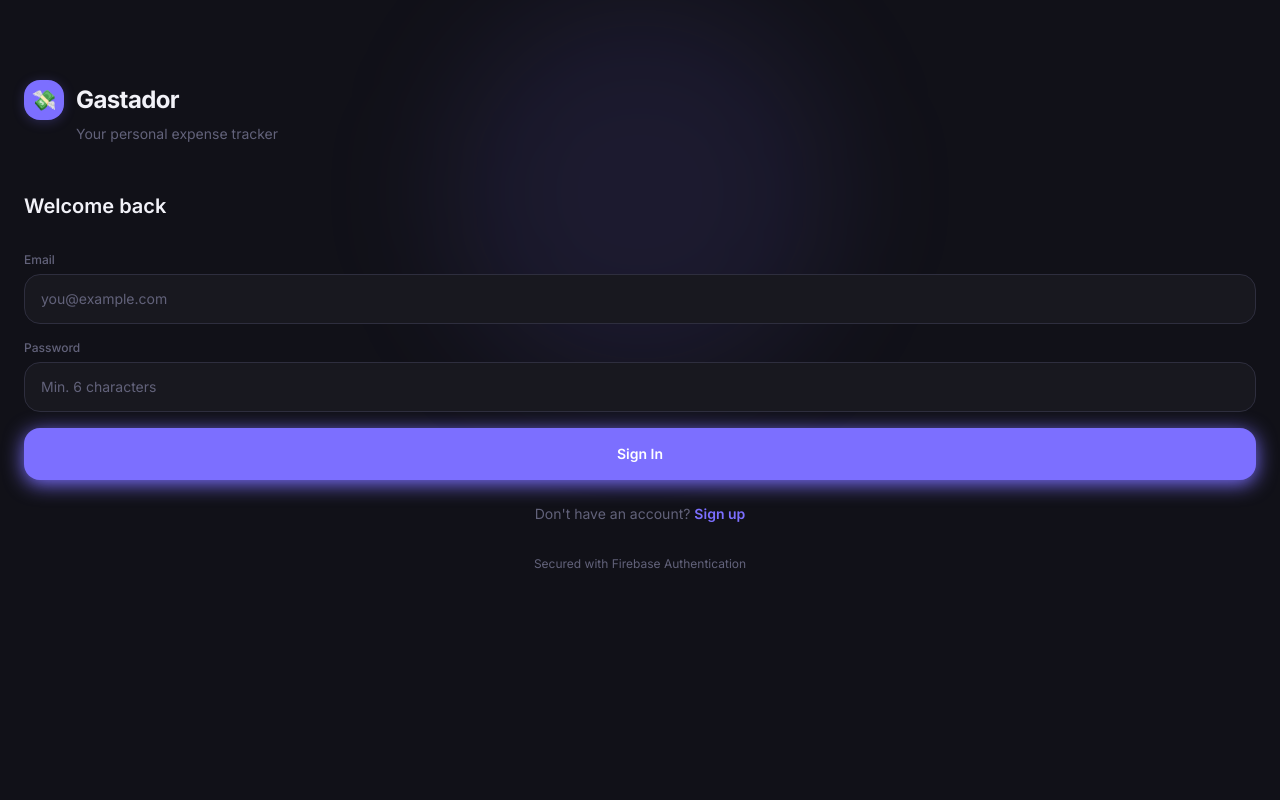
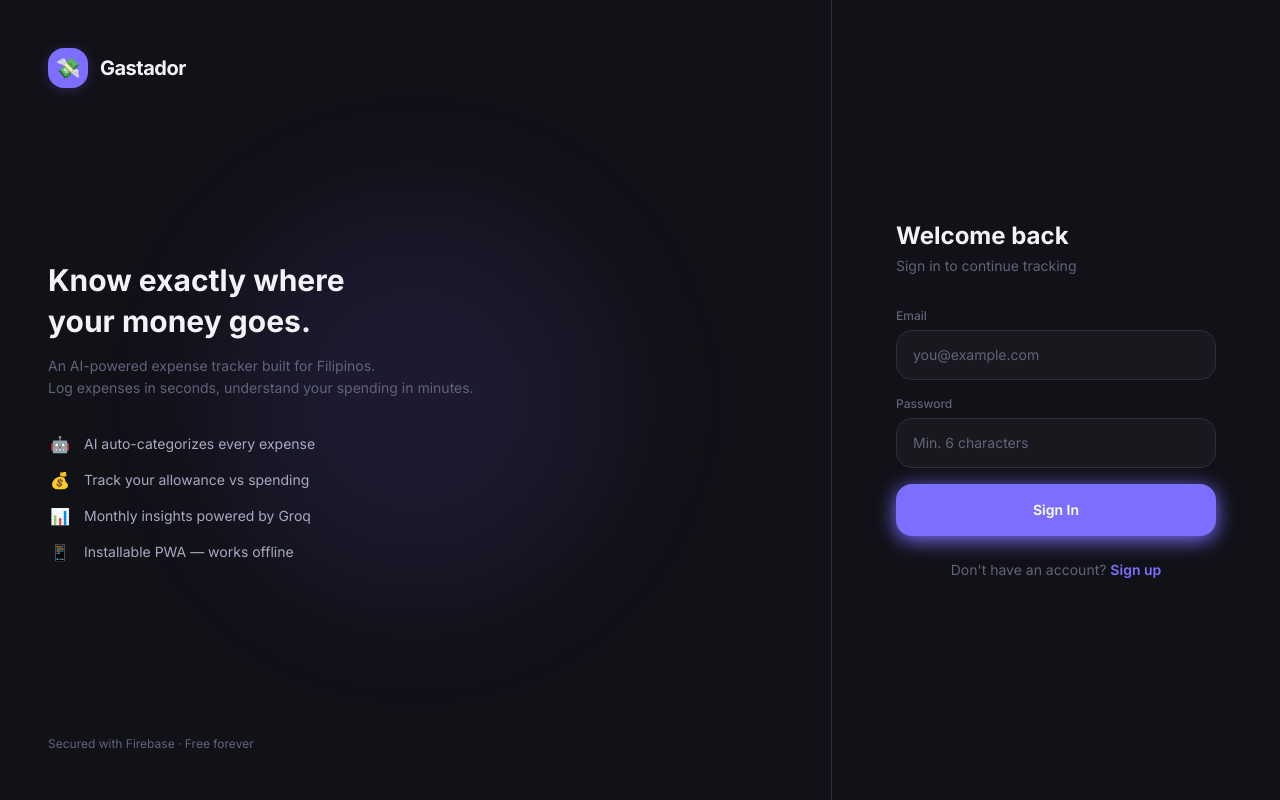
Before and after one commit to Prinss-git/Gastador, a React (Vite) app: page / in a window 1280 px wide. Built offline with nearby package versions, Linux system fonts and the light colour scheme; no server answers.

Commit message:
feat: proper desktop layout
- App: dot-grid branded background, app column with border + shadow on lg
- Login: two-column split on desktop (branding left, form right)
- Mobile unchanged

```diff
--- a/src/App.tsx
+++ b/src/App.tsx
@@ -10,8 +10,18 @@ import Login from './pages/Login'
 
 function AppShell({ children }: { children: React.ReactNode }) {
   return (
-    <div className="min-h-screen bg-bg">
-      <div className="mx-auto max-w-app w-full min-h-screen relative overflow-x-hidden">
+    // Outer: full viewport with branded desktop background
+    <div className="min-h-screen bg-[#0A0A12] flex justify-center relative"
+      style={{
+        backgroundImage: 'radial-gradient(circle, rgba(124,111,255,0.06) 1px, transparent 1px)',
+        backgroundSize: '28px 28px',
+      }}>
+      {/* Subtle glow behind the column */}
+      <div className="absolute top-0 left-1/2 -translate-x-1/2 w-[480px] h-full bg-primary/3 blur-3xl pointer-events-none" />
+
+      {/* App column */}
+      <div className="relative w-full max-w-app min-h-screen bg-bg overflow-x-hidden
+                      lg:border-x lg:border-border/60 lg:shadow-[0_0_60px_rgba(0,0,0,0.6)]">
         {children}
         <Navbar />
       </div>
--- a/src/pages/Login.tsx
+++ b/src/pages/Login.tsx
@@ -1,6 +1,13 @@
 import { useState } from 'react'
 import { useAuth } from '../hooks/useAuth'
 import { toast } from 'react-hot-toast'
+
+const FEATURES = [
+  { icon: '🤖', text: 'AI auto-categorizes every expense' },
+  { icon: '💰', text: 'Track your allowance vs spending' },
+  { icon: '📊', text: 'Monthly insights powered by Groq' },
+  { icon: '📱', text: 'Installable PWA — works offline' },
+]
 
 export default function Login() {
   const { signIn, signUp } = useAuth()
@@ -24,85 +31,96 @@ export default function Login() {
   }
 
   return (
-    <div className="min-h-screen bg-bg flex flex-col px-6 relative overflow-hidden">
-      {/* Atmospheric orb */}
-      <div className="absolute top-0 left-1/2 -translate-x-1/2 w-96 h-96 rounded-full bg-primary/10 blur-3xl pointer-events-none" />
+    <div className="min-h-screen bg-bg flex flex-col lg:flex-row relative overflow-hidden">
+      {/* ── Left panel — branding (desktop only) ── */}
+      <div className="hidden lg:flex flex-col justify-between p-12 flex-1 relative overflow-hidden border-r border-border">
+        {/* Background orb */}
+        <div className="absolute top-1/2 left-1/2 -translate-x-1/2 -translate-y-1/2 w-96 h-96 rounded-full bg-primary/10 blur-3xl pointer-events-none" />
 
-      {/* Top wordmark */}
-      <div className="pt-20 pb-12 relative">
-        <div className="flex items-center gap-3 mb-1">
-          <div className="w-10 h-10 rounded-2xl bg-primary flex items-center justify-center text-xl shadow-primary-sm flex-shrink-0">
+        {/* Logo */}
+        <div className="flex items-center gap-3 relative">
+          <div className="w-10 h-10 rounded-2xl bg-primary flex items-center justify-center text-xl shadow-primary-sm">
             💸
           </div>
-          <h1 className="text-text-1 text-2xl font-bold tracking-tight">Gastador</h1>
+          <span className="text-text-1 text-xl font-bold tracking-tight">Gastador</span>
         </div>
-        <p className="text-text-3 text-sm ml-[52px]">Your personal expense tracker</p>
+
+        {/* Headline */}
+        <div className="relative">
+          <h2 className="text-text-1 text-3xl font-bold leading-snug mb-3">
+            Know exactly where<br />your money goes.
+          </h2>
+          <p className="text-text-3 text-sm mb-8 leading-relaxed">
+            An AI-powered expense tracker built for Filipinos.<br />
+            Log expenses in seconds, understand your spending in minutes.
+          </p>
+          <div className="space-y-3">
+            {FEATURES.map((f) => (
+              <div key={f.text} className="flex items-center gap-3">
+                <span className="text-base w-6 text-center flex-shrink-0">{f.icon}</span>
+                <span className="text-text-2 text-sm">{f.text}</span>
+              </div>
+            ))}
+          </div>
+        </div>
+
+        {/* Footer */}
+        <p className="text-text-3 text-xs relative">Secured with Firebase · Free forever</p>
       </div>
 
-      {/* Form */}
-      <div className="relative flex-1">
-        {/* Mode label */}
-        <h2 className="text-text-1 text-xl font-semibold mb-8">
+      {/* ── Right panel — form ── */}
+      <div className="flex flex-col justify-center flex-1 px-6 lg:px-16 py-16 lg:max-w-md lg:mx-auto w-full relative">
+        {/* Mobile logo */}
+        <div className="lg:hidden flex items-center gap-3 mb-12">
+          <div className="w-9 h-9 rounded-xl bg-primary flex items-center justify-center text-lg shadow-primary-sm">
+            💸
+          </div>
+          <span className="text-text-1 text-lg font-bold tracking-tight">Gastador</span>
+        </div>
+
+        <h2 className="text-text-1 text-2xl font-bold mb-1">
           {mode === 'login' ? 'Welcome back' : 'Create account'}
         </h2>
+        <p className="text-text-3 text-sm mb-8">
+          {mode === 'login'
+            ? 'Sign in to continue tracking'
+            : 'Start tracking your expenses today'}
+        </p>
 
         <form onSubmit={handleSubmit} className="space-y-4">
-          {/* Email */}
           <div>
             <label className="text-text-3 text-xs font-medium block mb-1.5">Email</label>
-            <input
-              type="email"
-              value={email}
-              onChange={(e) => setEmail(e.target.value)}
-              required
-              placeholder="you@example.com"
-              autoComplete="email"
-              className="w-full bg-bg-elevated border border-border rounded-2xl px-4 py-3.5 text-text-1 text-sm outline-none
-                         placeholder:text-text-3 focus:border-primary/50 transition-colors duration-150"
-            />
+            <input type="email" value={email} onChange={(e) => setEmail(e.target.value)}
+              required placeholder="you@example.com" autoComplete="email"
+              className="w-full bg-bg-elevated border border-border rounded-2xl px-4 py-3.5 text-text-1 text-sm
+                         outline-none placeholder:text-text-3 focus:border-primary/50 transition-colors duration-150" />
           </div>
 
-          {/* Password */}
           <div>
             <label className="text-text-3 text-xs font-medium block mb-1.5">Password</label>
-            <input
-              type="password"
-              value={password}
-              onChange={(e) => setPassword(e.target.value)}
-              required
-              placeholder="Min. 6 characters"
-              minLength={6}
+            <input type="password" value={password} onChange={(e) => setPassword(e.target.value)}
+              required placeholder="Min. 6 characters" minLength={6}
               autoComplete={mode === 'login' ? 'current-password' : 'new-password'}
-              className="w-full bg-bg-elevated border border-border rounded-2xl px-4 py-3.5 text-text-1 text-sm outline-none
-                         placeholder:text-text-3 focus:border-primary/50 transition-colors duration-150"
-            />
+              className="w-full bg-bg-elevated border border-border rounded-2xl px-4 py-3.5 text-text-1 text-sm
+                         outline-none placeholder:text-text-3 focus:border-primary/50 transition-colors duration-150" />
           </div>
 
-          {/* Submit */}
-          <button
-            type="submit"
-            disabled={loading}
+          <button type="submit" disabled={loading}
             className="w-full bg-primary text-white rounded-2xl py-4 font-semibold text-sm shadow-primary
                        transition-all duration-150 active:scale-[0.98] disabled:opacity-50
                        flex items-center justify-center gap-2 mt-2">
             {loading
-              ? <><span className="w-4 h-4 border-2 border-white/30 border-t-white rounded-full animate-spin" /> Loading…</>
+              ? <><span className="w-4 h-4 border-2 border-white/30 border-t-white rounded-full animate-spin" />Loading…</>
               : mode === 'login' ? 'Sign In' : 'Create Account'}
           </button>
         </form>
 
-        {/* Switch mode */}
         <p className="text-text-3 text-sm mt-6 text-center">
           {mode === 'login' ? "Don't have an account? " : 'Already have an account? '}
-          <button
-            onClick={() => setMode(mode === 'login' ? 'signup' : 'login')}
+          <button onClick={() => setMode(mode === 'login' ? 'signup' : 'login')}
             className="text-primary font-semibold">
             {mode === 'login' ? 'Sign up' : 'Sign in'}
           </button>
-        </p>
-
-        <p className="text-text-3 text-xs text-center mt-8">
-          Secured with Firebase Authentication
         </p>
       </div>
     </div>
```
